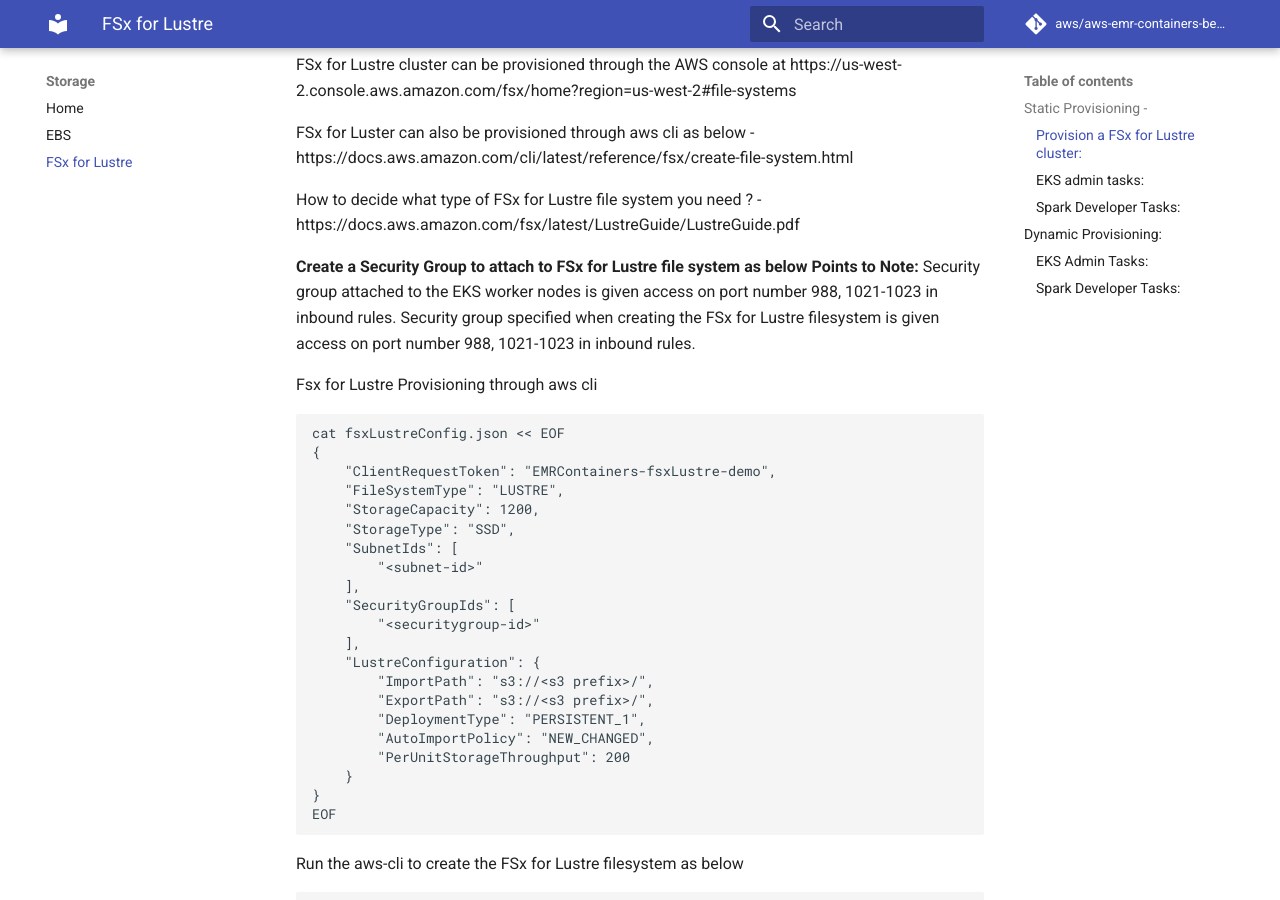
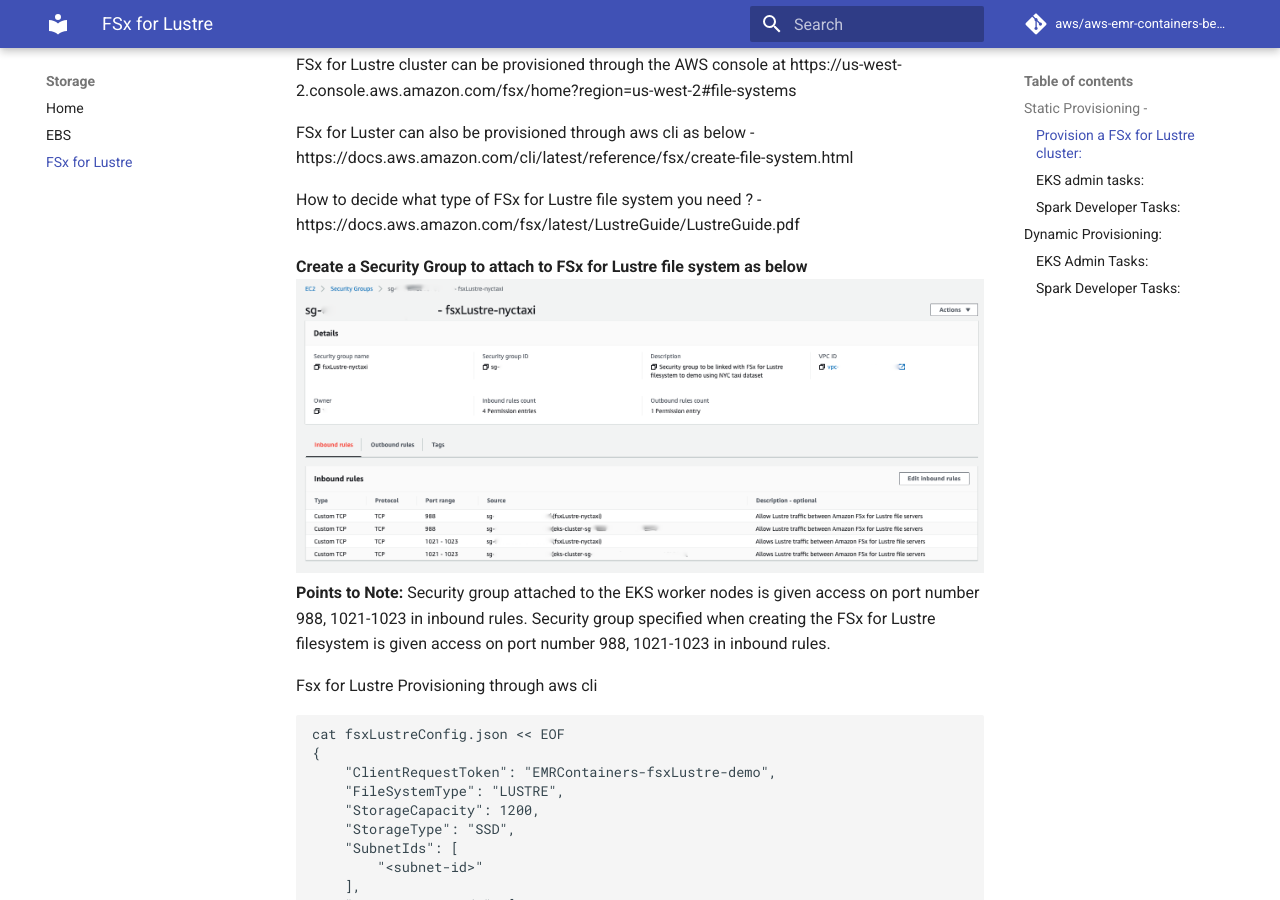
Before and after one commit to aws/aws-emr-containers-best-practices, an MkDocs documentation site: the page built from content/storage/docs/spark/fsx-lustre.md, in a window 1280 px wide and 900 px high, scrolled down 693 px. Built offline with MkDocs 1.6.1 and Material for MkDocs 9.7.7, drawn with Linux system fonts in a browser that asks for light colours; comment, search, counter and statistics services are not loaded.

Commit message:
fixed image path

```diff
--- a/content/storage/docs/spark/fsx-lustre.md
+++ b/content/storage/docs/spark/fsx-lustre.md
@@ -22,7 +22,7 @@
 How to decide what type of FSx for Lustre file system you need ? - https://docs.aws.amazon.com/fsx/latest/LustreGuide/LustreGuide.pdf
 
 **Create a Security Group to attach to FSx for Lustre file system as below**
-![](../../FSx_Lustre_SG.png)**Points to Note:**
+![](../../resources/FSx_Lustre_SG.png)**Points to Note:**
 Security group attached to the EKS worker nodes is given access on port number 988, 1021-1023 in inbound rules.
 Security group specified when creating the FSx for Lustre filesystem is given access on port number 988, 1021-1023 in inbound rules.
 
```
